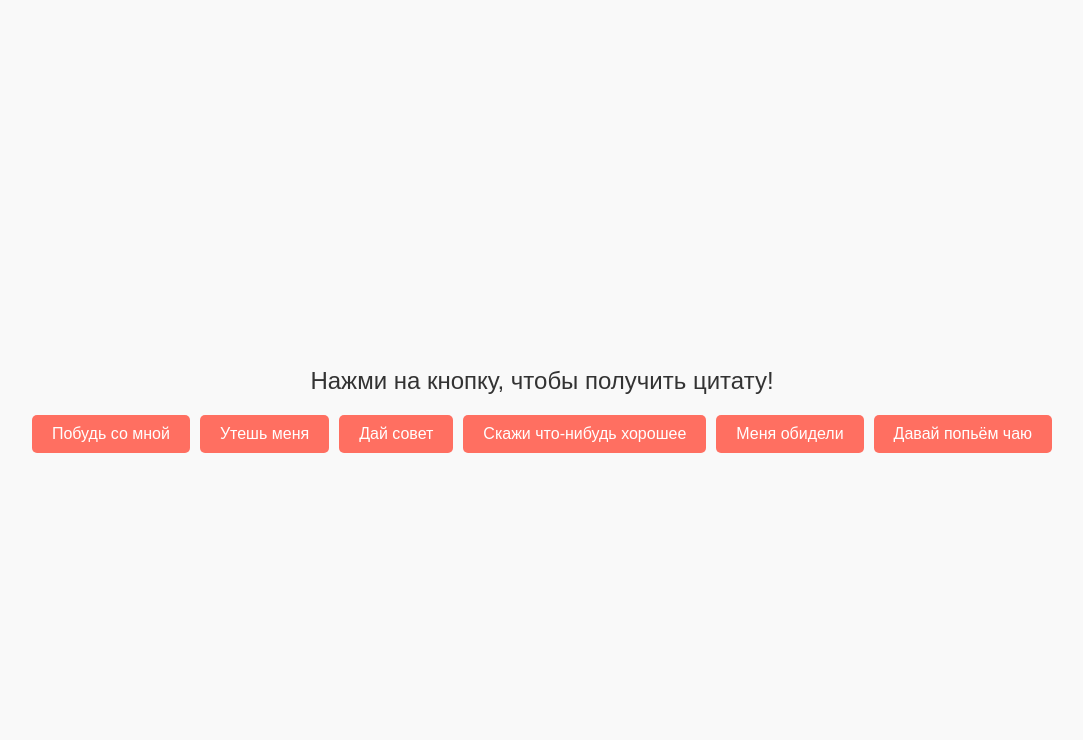
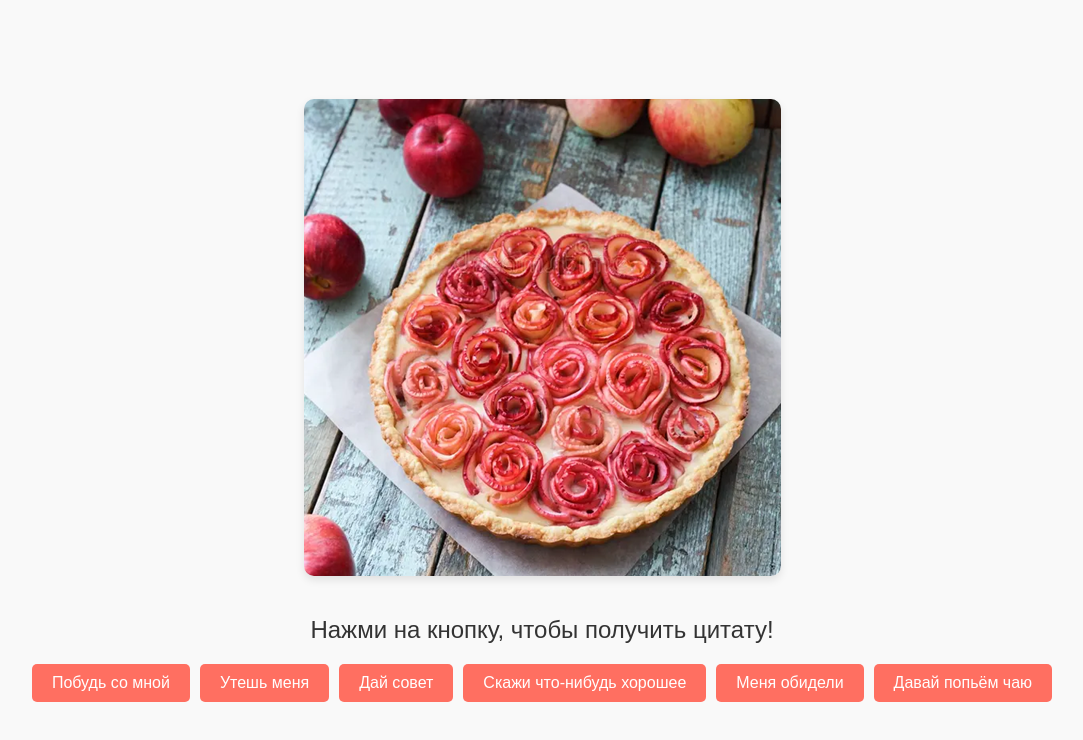
Before and after one commit to MiaFlamel/pirozhki, a plain HTML site: page index.html in a window 1280 px wide. Shown: the whole page, without its empty margins (98-1181 px from the left). Drawn offline with Linux system fonts and the light colour scheme.

Commit message:
feature: add main image

```diff
--- a/index.html
+++ b/index.html
@@ -7,6 +7,7 @@
     <link rel="stylesheet" href="styles.css">
 </head>
 <body>
+    <img src="assets/main.png" alt="Изображение" id="main-image">
     <div id="citation">Нажми на кнопку, чтобы получить цитату!</div>
     <div id="buttons">
         <button onclick="displayRandomCitation('побудь_со_мной')">Побудь со мной</button>
--- a/styles.css
+++ b/styles.css
@@ -7,6 +7,14 @@ body {
     height: 100vh;
     flex-direction: column;
     margin: 0;
+}
+
+#main-image {
+    max-width: 100%;
+    height: auto;
+    margin-bottom: 20px;
+    border-radius: 10px;
+    box-shadow: 0 4px 8px rgba(0, 0, 0, 0.1);
 }
 
 #citation {
```
Also changed, not shown: assets/main.png (added).
